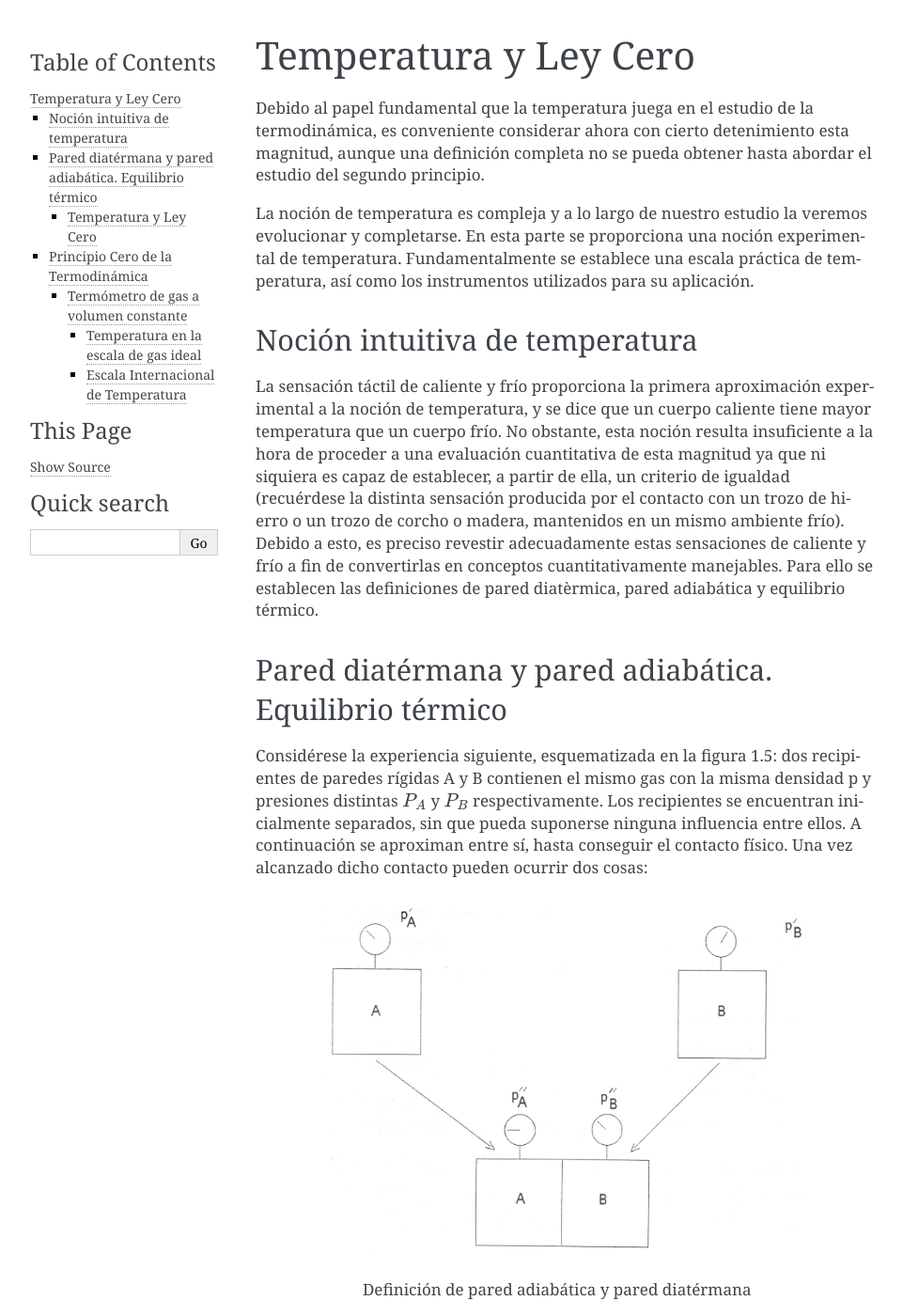
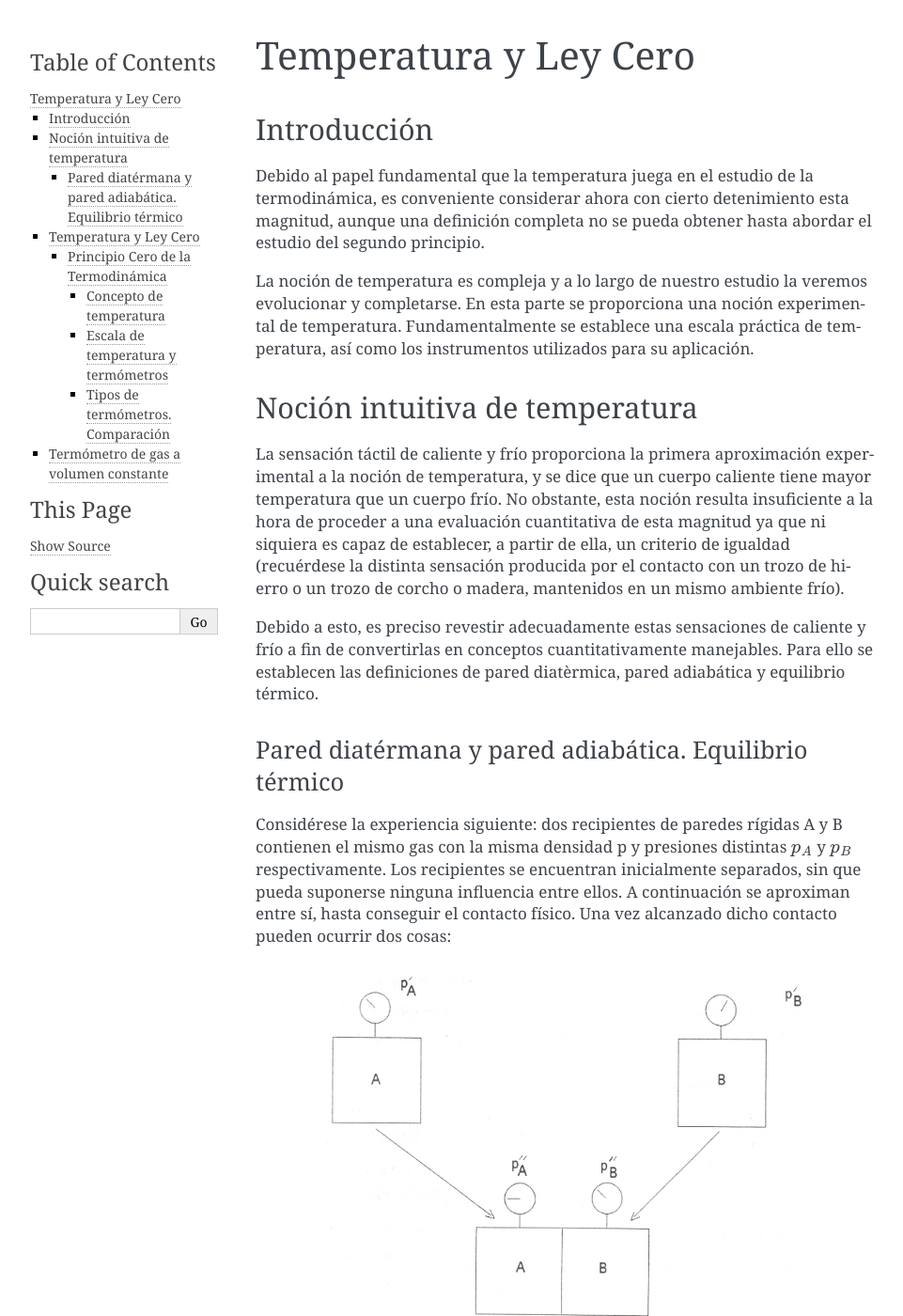
Before and after one commit to mantielero/termodinamica, a Sphinx documentation site: the page built from source/introduccion_ley_cero_temperatura.rst, in a window 1280 px wide and 1400 px high. Shown: the whole window at 94% size, without its empty margins (148-1109 px from the left). Built offline with Sphinx 7.4.7, drawn with Linux system fonts in a browser that asks for light colours; pages that are not in the unit, such as notebooks, are missing from menus; some of the changed text lies outside the part shown.

Commit message:
Update introduccion_ley_cero_temperatura.rst

```diff
--- a/source/introduccion_ley_cero_temperatura.rst
+++ b/source/introduccion_ley_cero_temperatura.rst
@@ -1,5 +1,8 @@
 Temperatura y Ley Cero
 ======================
+
+Introducción
+------------
 
 Debido al papel fundamental que la temperatura juega en el estudio de la termodinámica, es conveniente considerar ahora con cierto detenimiento esta magnitud, aunque una definición completa no se pueda obtener hasta abordar el estudio del segundo principio.
 
@@ -7,23 +10,17 @@ La noción de temperatura es compleja y a lo largo de nuestro estudio la veremos
 
 
 
+Noción intuitiva de temperatura
+-------------------------------
 
+La sensación táctil de caliente y frío proporciona la primera aproximación experimental a la noción de temperatura, y se dice que un cuerpo caliente tiene mayor temperatura que un cuerpo frío. No obstante, esta noción resulta insuficiente a la hora de proceder a una evaluación cuantitativa de esta magnitud ya que ni siquiera es capaz de establecer, a partir de ella, un criterio de igualdad (recuérdese la distinta sensación producida por el contacto con un trozo de hierro o un trozo de corcho o madera, mantenidos en un mismo ambiente frío).
 
-
-
-
-
-
-
-Noción intuitiva de temperatura
-^^^^^^^^^^^^^^^^^^^^^^^^^^^^^^^
-
-La sensación táctil de caliente y frío proporciona la primera aproximación experimental a la noción de temperatura, y se dice que un cuerpo caliente tiene mayor temperatura que un cuerpo frío. No obstante, esta noción resulta insuficiente a la hora de proceder a una evaluación cuantitativa de esta magnitud ya que ni siquiera es capaz de establecer, a partir de ella, un criterio de igualdad (recuérdese la distinta sensación producida por el contacto con un trozo de hierro o un trozo de corcho o madera, mantenidos en un mismo ambiente frío). Debido a esto, es preciso revestir adecuadamente estas sensaciones de caliente y frío a fin de convertirlas en conceptos cuantitativamente manejables. Para ello se establecen las definiciones de pared diatèrmica, pared adiabática y equilibrio térmico.
+Debido a esto, es preciso revestir adecuadamente estas sensaciones de caliente y frío a fin de convertirlas en conceptos cuantitativamente manejables. Para ello se establecen las definiciones de pared diatèrmica, pared adiabática y equilibrio térmico.
 
 Pared diatérmana y pared adiabática. Equilibrio térmico
 ^^^^^^^^^^^^^^^^^^^^^^^^^^^^^^^^^^^^^^^^^^^^^^^^^^^^^^^
 
-Considérese la experiencia siguiente, esquematizada en la figura 1.5: dos recipientes de paredes rígidas A y B contienen el mismo gas con la misma densidad p y presiones distintas :math:`P_A` y :math:`P_B` respectivamente. Los recipientes se encuentran inicialmente separados, sin que pueda suponerse ninguna influencia entre ellos. A continuación se aproximan entre sí, hasta conseguir el contacto físico. Una vez alcanzado dicho contacto pueden ocurrir dos cosas:
+Considérese la experiencia siguiente: dos recipientes de paredes rígidas A y B contienen el mismo gas con la misma densidad p y presiones distintas :math:`p_A` y :math:`p_B` respectivamente. Los recipientes se encuentran inicialmente separados, sin que pueda suponerse ninguna influencia entre ellos. A continuación se aproximan entre sí, hasta conseguir el contacto físico. Una vez alcanzado dicho contacto pueden ocurrir dos cosas:
 
 .. figure:: ./img/pared_adiabatica_diatermica.png
    :width: 80%
```
